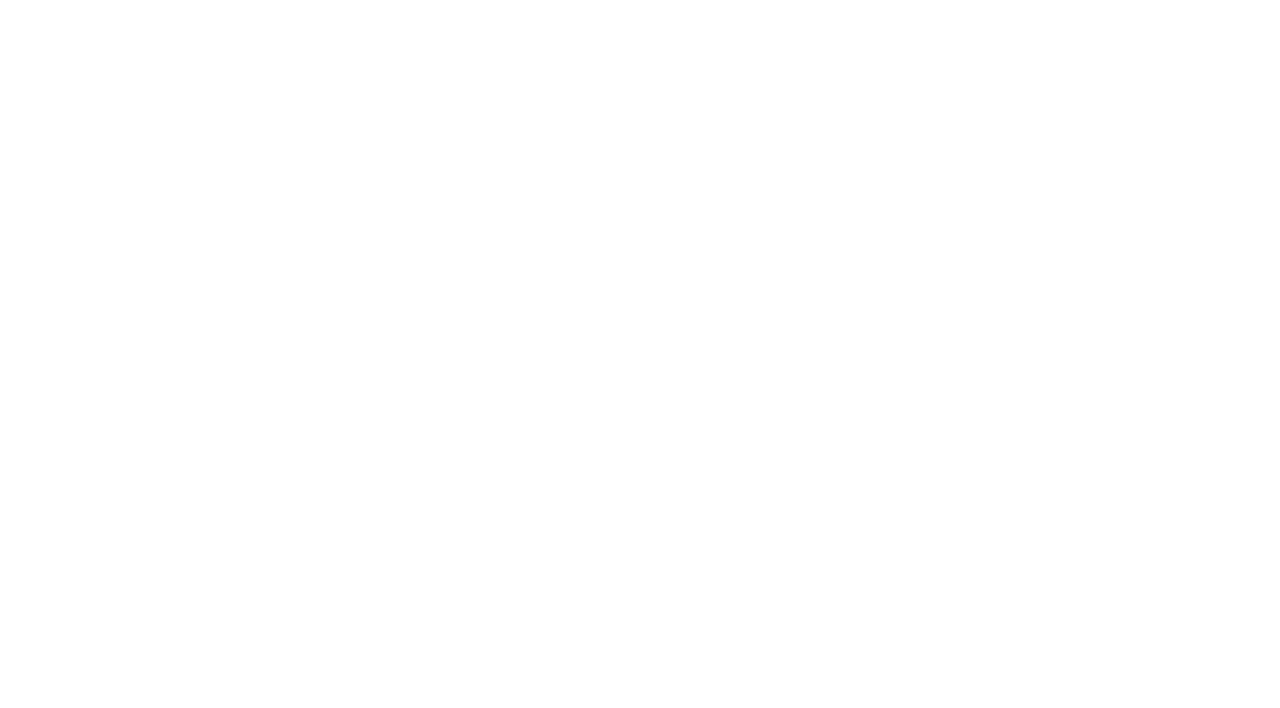
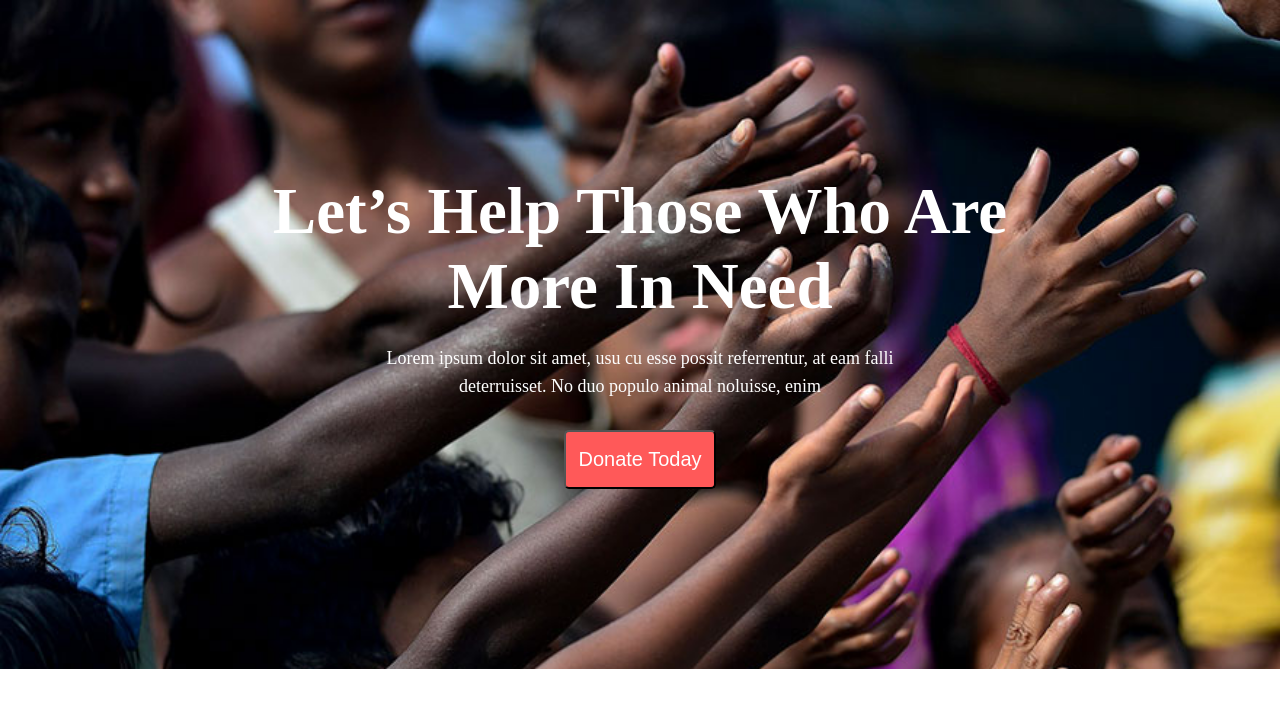
Before and after one commit to kawser2917/donate_today_practice, a plain HTML site: page index.html in a window 1280 px wide. Drawn offline with Linux system fonts and the light colour scheme.

Commit message:
Header Section done

```diff
--- /dev/null
+++ b/donate.css
@@ -0,0 +1,41 @@
+* {
+    margin: 0;
+}
+
+.btn-primary{
+    border-radius: 5px;
+    background: #FF5959;
+    font-size: 20px;
+    padding: 16px 12px;
+    color: #fff;
+    margin-top: 30px;
+}
+.btn-div{
+    text-align: center;
+}
+
+
+
+/* Header Section Design */
+.header {
+    background-image: url("images/donation13.jpg");
+    background-repeat: no-repeat;
+    background-size: cover;
+    height: 669px;
+}
+
+.header-title {
+    text-align: center;
+    color: #fff;
+    font-size: 65px;
+    padding-top: 174px;
+    font-weight: 700;
+}
+
+.header-info {
+    color: #fff;
+    text-align: center;
+    font-size: 18px;
+    line-height: 28px;
+    margin-top: 20px;
+}
--- a/index.html
+++ b/index.html
@@ -4,8 +4,16 @@
     <meta charset="UTF-8">
     <meta name="viewport" content="width=device-width, initial-scale=1.0">
     <title>Donate Today</title>
+    <link rel="stylesheet" href="donate.css">
 </head>
 <body>
+    <header class="header">
+        <h1 class="header-title">Let’s Help Those Who Are <br> More In Need</h1>
+        <p class="header-info">Lorem ipsum dolor sit amet, usu cu esse possit referrentur, at eam falli <br> deterruisset. No duo populo animal noluisse, enim</p>
+        <div class="btn-div">
+            <button class="btn-primary">Donate Today</button>
+        </div>
 
+    </header>
 </body>
 </html>
```
